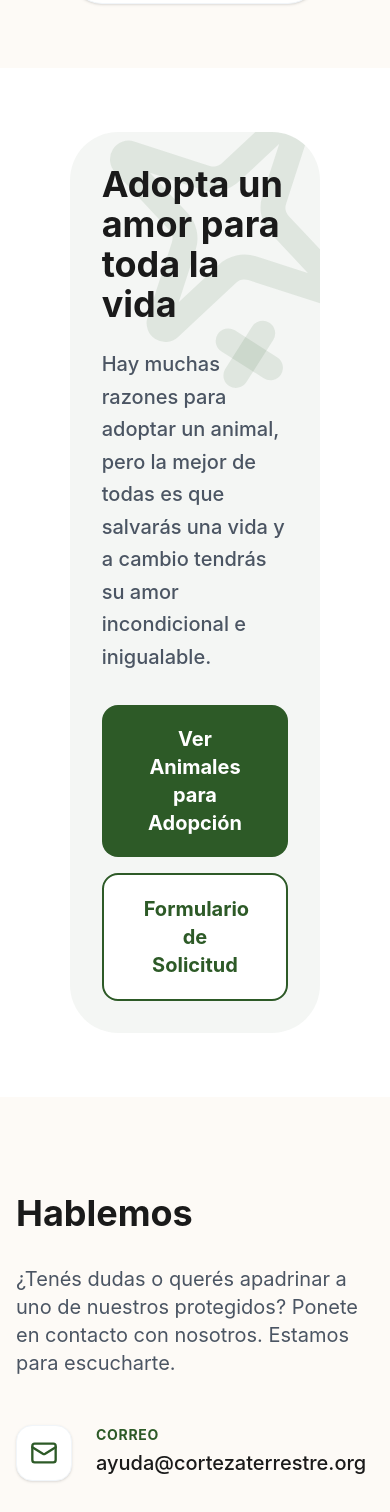
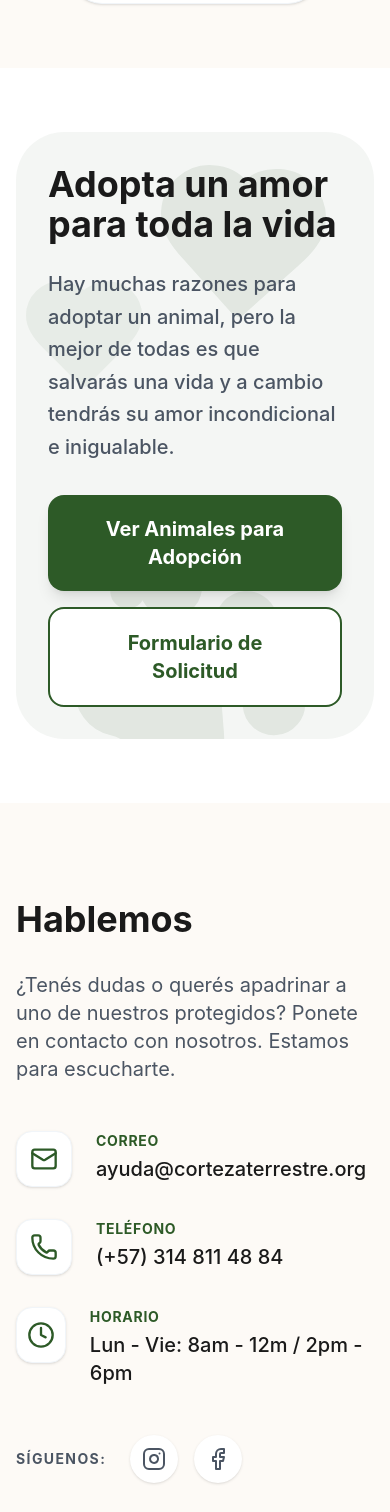
Before and after one commit to Shuh3n/CortezaWeb, a React (Vite) app: page / in a window 390 px wide. Shown: the part 4965-6477 px from the top of the page. Built offline with nearby package versions, Linux system fonts and the light colour scheme.

Commit message:
feat: implement core UI components including Adoption, Contact, Footer, Navbar, and Store sections

```diff
--- a/src/components/Adoption.tsx
+++ b/src/components/Adoption.tsx
@@ -1,10 +1,10 @@
-import { Sparkles } from 'lucide-react';
+import { Heart, PawPrint } from 'lucide-react';
 import { motion } from 'framer-motion';
 
 const Adoption = () => {
   return (
     <section id="adopcion" className="py-16 bg-white overflow-hidden px-4">
-      <div className="w-[70%] mx-auto">
+      <div className="w-full lg:w-[85%] xl:w-[70%] mx-auto">
         <motion.div
           initial={{ opacity: 0, y: 50 }}
           whileInView={{ opacity: 1, y: 0 }}
@@ -12,14 +12,40 @@ const Adoption = () => {
           transition={{ duration: 0.8 }}
           className="bg-primary/5 rounded-[48px] p-8 md:p-20 relative overflow-hidden"
         >
-          {/* Decorative shapes */}
-          <motion.div
-            animate={{ rotate: 360 }}
-            transition={{ duration: 20, repeat: Infinity, ease: "linear" }}
-            className="absolute top-0 right-0 p-8 text-primary/10 translate-x-1/4 -translate-y-1/4"
-          >
-             <Sparkles size={300} />
-          </motion.div>
+          {/* Subtle Floating Pattern Background */}
+          <div className="absolute inset-0 pointer-events-none opacity-[0.09]">
+            <motion.div
+              animate={{ y: [0, -30, 0], x: [0, 15, 0], rotate: [0, 8, 0] }}
+              transition={{ duration: 6, repeat: Infinity }}
+              className="absolute top-8 right-12 text-primary"
+            >
+              <Heart size={180} fill="currentColor" />
+            </motion.div>
+
+            <motion.div
+              animate={{ y: [0, 40, 0], x: [0, -20, 0], rotate: [0, -12, 0] }}
+              transition={{ duration: 8, repeat: Infinity, delay: 1 }}
+              className="absolute -bottom-10 right-[15%] text-primary"
+            >
+              <PawPrint size={250} fill="currentColor" />
+            </motion.div>
+
+            <motion.div
+              animate={{ scale: [1, 1.3, 1], opacity: [0.3, 0.7, 0.3] }}
+              transition={{ duration: 5, repeat: Infinity }}
+              className="absolute top-1/4 right-60 text-primary"
+            >
+              <Heart size={100} fill="currentColor" />
+            </motion.div>
+
+            <motion.div
+              animate={{ y: [0, 20, 0], rotate: [0, 20, 0] }}
+              transition={{ duration: 7, repeat: Infinity, delay: 2 }}
+              className="absolute bottom-10 left-10 text-primary"
+            >
+              <PawPrint size={140} fill="currentColor" />
+            </motion.div>
+          </div>
 
           <div className="relative z-10 max-w-2xl">
             <h2 className="text-4xl md:text-5xl font-bold text-text-h mb-6">
@@ -32,7 +58,7 @@ const Adoption = () => {
               <motion.button
                 whileHover={{ scale: 1.05 }}
                 whileTap={{ scale: 0.95 }}
-                className="bg-primary text-white px-10 py-5 rounded-2xl font-bold text-xl hover:shadow-2xl hover:shadow-primary/20 transition-all"
+                className="bg-primary text-white px-10 py-5 rounded-2xl font-bold text-xl hover:shadow-2xl hover:shadow-primary/20 transition-all shadow-lg"
               >
                 Ver Animales para Adopción
               </motion.button>
--- a/src/components/Contact.tsx
+++ b/src/components/Contact.tsx
@@ -1,4 +1,4 @@
-import { Mail, Phone, Clock } from 'lucide-react';
+import { Mail, Phone, Clock, Instagram, Facebook } from 'lucide-react';
 import { motion } from 'framer-motion';
 
 const Contact = () => {
@@ -63,6 +63,35 @@ const Contact = () => {
                 </motion.div>
               ))}
             </div>
+
+            {/* Social Media Links */}
+            <motion.div
+              initial={{ opacity: 0, y: 20 }}
+              whileInView={{ opacity: 1, y: 0 }}
+              viewport={{ once: true }}
+              transition={{ delay: 0.4 }}
+              className="mt-12 flex items-center gap-6"
+            >
+              <p className="text-text-muted font-bold text-sm uppercase tracking-widest">Síguenos:</p>
+              <div className="flex gap-4">
+                <a
+                  href="https://www.instagram.com/corteza_terrestre/"
+                  target="_blank"
+                  rel="noopener noreferrer"
+                  className="w-12 h-12 rounded-full bg-white flex items-center justify-center text-text-muted hover:bg-primary hover:text-white transition-all shadow-sm group"
+                >
+                  <Instagram size={24} className="group-hover:scale-110 transition-transform" />
+                </a>
+                <a
+                  href="https://www.facebook.com/cortezaterrestre/"
+                  target="_blank"
+                  rel="noopener noreferrer"
+                  className="w-12 h-12 rounded-full bg-white flex items-center justify-center text-text-muted hover:bg-primary hover:text-white transition-all shadow-sm group"
+                >
+                  <Facebook size={24} className="group-hover:scale-110 transition-transform" />
+                </a>
+              </div>
+            </motion.div>
           </motion.div>
 
           <motion.div
--- a/src/components/Navbar.tsx
+++ b/src/components/Navbar.tsx
@@ -11,9 +11,8 @@ const Navbar = () => {
 
   const navItems = [
     { label: 'Inicio', path: '/' },
+    { label: 'Adopción', path: '/#adopcion' },
     { label: 'Tienda', path: '/tienda' },
-    { label: 'Ejes', path: '/#ejes' },
-    { label: 'Adopción', path: '/#adopcion' },
     { label: 'Nosotros', path: '/nosotros' },
     { label: 'Voluntario', path: '/voluntario' },
     { label: 'Salvatón', path: '/salvaton' },
@@ -22,8 +21,29 @@ const Navbar = () => {
 
   const isHome = location.pathname === '/';
 
+  const isActive = (path: string) => {
+    const currentPath = location.pathname;
+    const currentHash = location.hash;
+
+    if (path === '/') {
+      return currentPath === '/' && !currentHash;
+    }
+
+    if (path.includes('#')) {
+      const [p, h] = path.split('#');
+      return currentPath === p && currentHash === `#${h}`;
+    }
+
+    return currentPath === path;
+  };
+
   const handleNavClick = (path: string) => {
     setIsOpen(false);
+    if (path === '/' && isHome) {
+      window.scrollTo({ top: 0, behavior: 'smooth' });
+      return;
+    }
+
     if (path.startsWith('/#') && isHome) {
       const id = path.substring(2);
       const element = document.getElementById(id);
@@ -58,12 +78,11 @@ const Navbar = () => {
                 <Link
                   to={item.path}
                   onClick={() => handleNavClick(item.path)}
-                  className={`relative transition-colors font-bold ${
-                    location.pathname === item.path ? 'text-primary' : 'text-text-muted hover:text-primary'
-                  }`}
+                  className={`relative transition-colors font-bold ${isActive(item.path) ? 'text-primary' : 'text-text-muted hover:text-primary'
+                    }`}
                 >
                   {item.label}
-                  {location.pathname === item.path && (
+                  {isActive(item.path) && (
                     <motion.div
                       layoutId="nav-active"
                       className="absolute -bottom-1 left-0 right-0 h-0.5 bg-primary rounded-full"
@@ -133,11 +152,10 @@ const Navbar = () => {
                     initial={{ x: -20, opacity: 0 }}
                     animate={{ x: 0, opacity: 1 }}
                     transition={{ delay: i * 0.1 }}
-                    className={`block px-3 py-2 text-lg font-bold border-l-4 transition-all ${
-                      location.pathname === item.path
-                        ? 'text-primary border-primary bg-primary/5'
-                        : 'text-text-muted border-transparent hover:border-primary hover:text-primary'
-                    }`}
+                    className={`block px-3 py-2 text-lg font-bold border-l-4 transition-all ${isActive(item.path)
+                      ? 'text-primary border-primary bg-primary/5'
+                      : 'text-text-muted border-transparent hover:border-primary hover:text-primary'
+                      }`}
                   >
                     {item.label}
                   </motion.div>
--- a/src/components/SalvatoreStore.tsx
+++ b/src/components/SalvatoreStore.tsx
@@ -1,4 +1,4 @@
-import React, { useState } from 'react';
+import { useState } from 'react';
 import { motion, AnimatePresence } from 'framer-motion';
 import {
   Coffee,
@@ -7,8 +7,6 @@ import {
   Home,
   ShoppingCart,
   Send,
-  Instagram,
-  Facebook,
   MessageCircle,
   CheckCircle2,
   Info,
@@ -402,16 +400,11 @@ const SalvatoreStore = () => {
           </div>
         </div>
 
-        {/* Footer Info */}
-        <div className="mt-24 pt-12 border-t border-slate-200 flex flex-col md:flex-row justify-between items-center gap-8 text-text-muted font-medium">
-          <div className="flex items-center gap-4">
+        {/* Quality Seal integrated */}
+        <div className="mt-16 flex justify-center">
+          <div className="flex items-center gap-4 text-text-muted font-bold bg-white px-8 py-4 rounded-full border border-slate-100 shadow-sm">
             <CheckCircle2 className="text-primary" />
             <p>100% materiales de calidad y sentido social</p>
-          </div>
-          <div className="flex gap-6">
-            <a href="#" className="hover:text-primary transition-colors"><Instagram /></a>
-            <a href="#" className="hover:text-primary transition-colors"><Facebook /></a>
-            <a href="#" className="hover:text-primary transition-colors"><MessageCircle /></a>
           </div>
         </div>
       </div>
--- a/src/pages/Contact/sections/Form.tsx
+++ b/src/pages/Contact/sections/Form.tsx
@@ -1,6 +1,6 @@
 import { motion } from 'framer-motion';
 import { useState } from 'react';
-import { Mail, Phone, MapPin } from 'lucide-react';
+import { Mail, Phone, MapPin, Instagram, Facebook } from 'lucide-react';
 
 const ContactForm = () => {
   const [formData, setFormData] = useState({
@@ -181,7 +181,6 @@ const ContactForm = () => {
                 Escríbenos acerca de nuestros productos para ordenarlos o cualquier otra inquietud y te responderemos en la mayor brevedad posible.
               </p>
             </div>
-
             <div className="space-y-6">
               {contactInfo.map((info, index) => {
                 const Icon = info.icon;
@@ -208,6 +207,35 @@ const ContactForm = () => {
                 );
               })}
             </div>
+
+            {/* Social Media Links */}
+            <motion.div
+              initial={{ opacity: 0, y: 20 }}
+              whileInView={{ opacity: 1, y: 0 }}
+              viewport={{ once: true }}
+              transition={{ delay: 0.5 }}
+              className="pt-8 border-t border-slate-100"
+            >
+              <p className="text-text-muted font-bold text-sm uppercase tracking-widest mb-6">También estamos en redes:</p>
+              <div className="flex gap-4">
+                <a
+                  href="https://www.instagram.com/corteza_terrestre/"
+                  target="_blank"
+                  rel="noopener noreferrer"
+                  className="w-14 h-14 rounded-2xl bg-neutral-soft flex items-center justify-center text-text-muted hover:bg-primary hover:text-white transition-all group shadow-sm border border-slate-100"
+                >
+                  <Instagram size={24} className="group-hover:scale-110 transition-transform" />
+                </a>
+                <a
+                  href="https://www.facebook.com/cortezaterrestre/"
+                  target="_blank"
+                  rel="noopener noreferrer"
+                  className="w-14 h-14 rounded-2xl bg-neutral-soft flex items-center justify-center text-text-muted hover:bg-primary hover:text-white transition-all group shadow-sm border border-slate-100"
+                >
+                  <Facebook size={24} className="group-hover:scale-110 transition-transform" />
+                </a>
+              </div>
+            </motion.div>
           </motion.div>
         </div>
       </div>
```
Also changed, not shown: src/components/Footer.tsx (+40 -22 lines).
